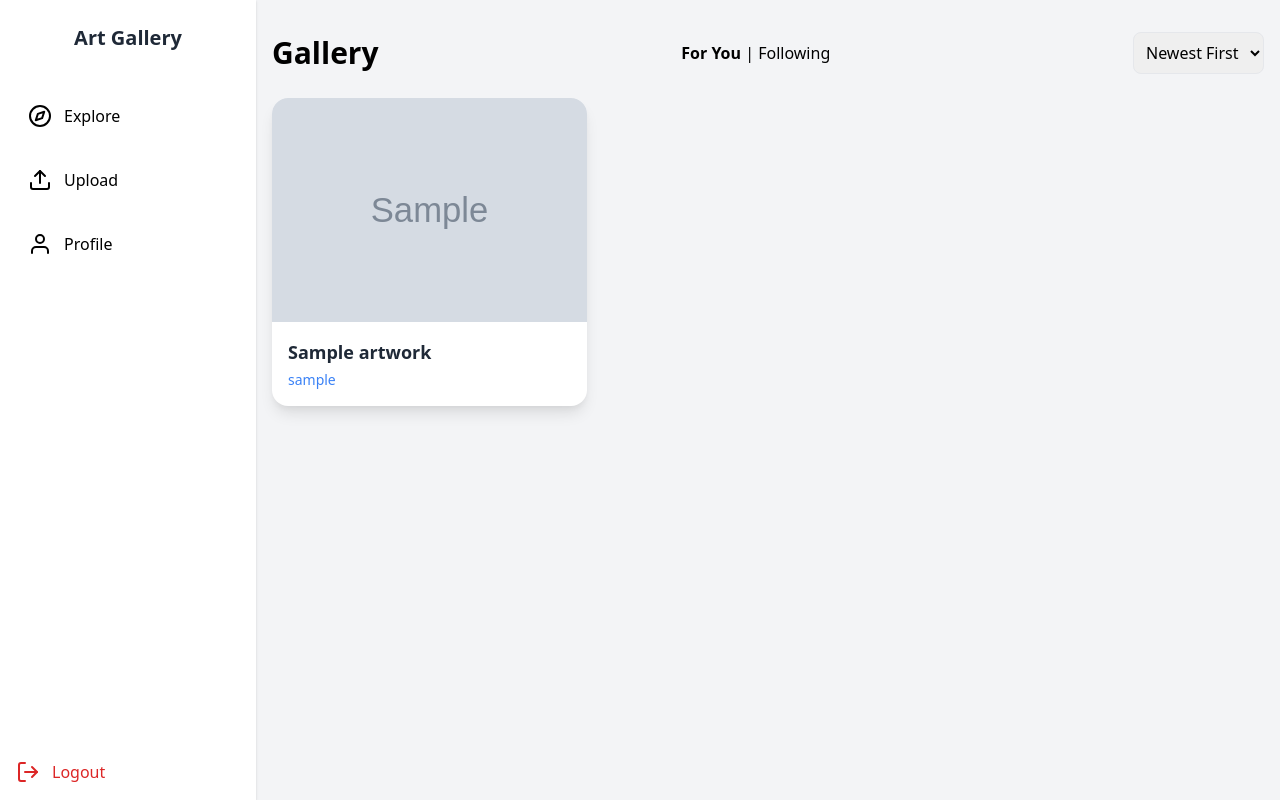
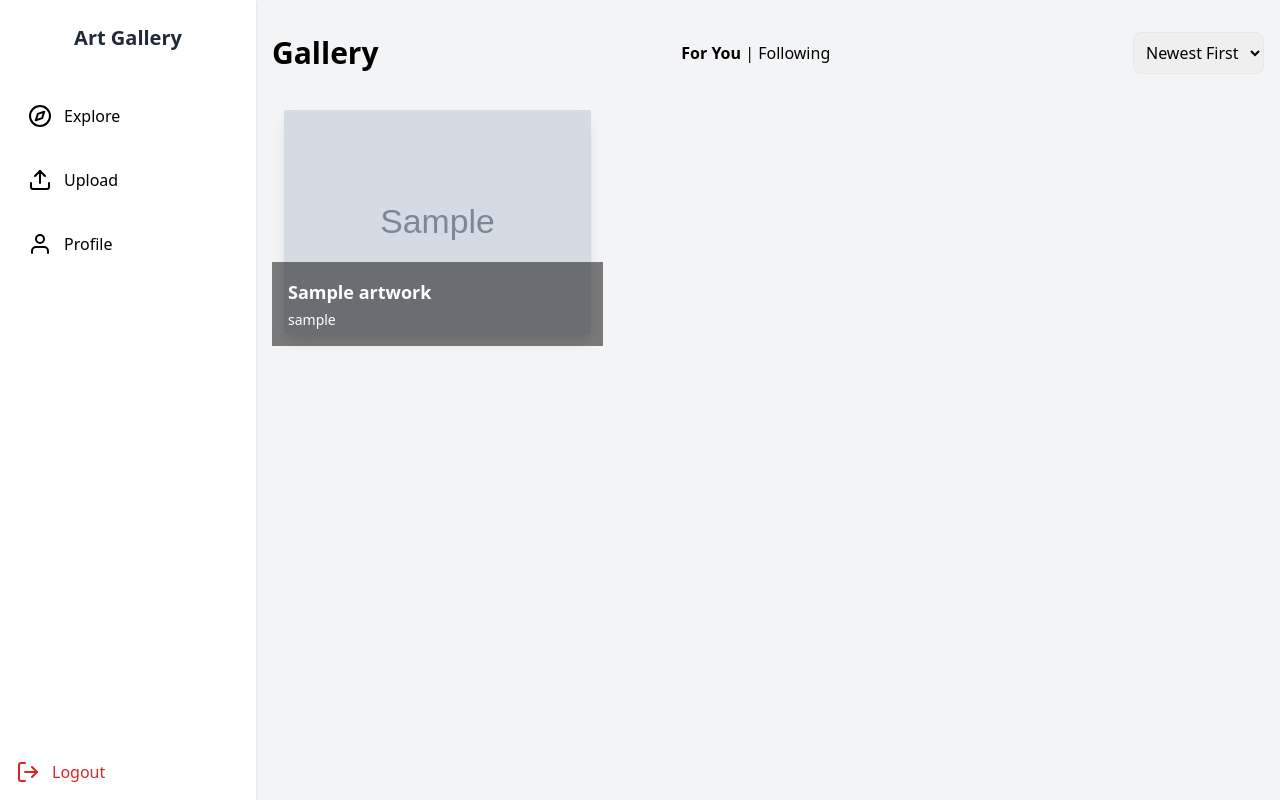
Before and after one commit to Joshuawilfred/webstack-potfolio, a Flask app: page /gallery in a window 1280 px wide. Run offline with Flask 3, Linux system fonts and the light colour scheme; a user stored in the database is signed in; tables that the repository leaves empty hold one stand-in row (values such as "Sample post"); grey boxes marked "Sample" are stand-in pictures.

Commit message:
Minor tweaks | preparing prod

```diff
--- a/app/routes.py
+++ b/app/routes.py
@@ -1,5 +1,5 @@
 # routes.py
-from flask import Blueprint, render_template, redirect, url_for, flash, request, current_app, jsonify
+from flask import Blueprint, render_template, redirect, url_for, flash, request, current_app, jsonify, session
 from flask_login import login_user, logout_user, login_required, current_user
 from werkzeug.security import generate_password_hash, check_password_hash
 from werkzeug.utils import secure_filename
@@ -112,7 +112,7 @@ def artwork_detail(artwork_id):
     artwork = Artwork.query.get_or_404(artwork_id)
     return render_template('artwork_detail.html', artwork=artwork)
 
-# Create a Blueprint for authentication routes
+# Create a Blueprint for authentication routes_
 auth_routes = Blueprint('auth', __name__)
 
 @auth_routes.route('/signup', methods=['GET', 'POST'])
@@ -132,6 +132,13 @@ def signup():
         db.session.commit()
         flash('Account created successfully! Please log in.', 'success')
         return redirect(url_for('auth.login'))
+
+    # Display form errors if any
+    if form.errors:
+        for field, errors in form.errors.items():
+            for error in errors:
+                flash(f"{field}: {error}", 'danger')
+
     return render_template('signup.html', form=form)
 
 @auth_routes.route('/login', methods=['GET', 'POST'])
@@ -149,10 +156,17 @@ def login():
             return redirect(url_for('auth.login'))
 
         login_user(user)
-        flash('Logged in successfully!', 'success')
+        # flash('Logged in successfully!', 'success')
         return redirect(url_for('main.index'))
 
+    # Display form errors if any
+    if form.errors:
+        for field, errors in form.errors.items():
+            for error in errors:
+                flash(f"{field}: {error}", 'danger')
+
     return render_template('login.html', form=form)
+
 
 @auth_routes.route('/forgot-password', methods=['GET', 'POST'])
 def forgot_password():
@@ -164,24 +178,46 @@ def forgot_password():
             flash('No account found with this email.', 'danger')
             return redirect(url_for('auth.forgot_password'))
 
-        # Generate a random token :)
+        # Generate a random token
         token = secrets.token_hex(16)
+        # Store the token in the user's session
+        session['reset_token'] = token
+        session['reset_email'] = email
 
         reset_link = url_for('auth.reset_password', token=token, _external=True)
-        print(f'Password reset link (for demo): {reset_link}')  # Simulating email
 
-        flash('If this email exists, a reset link has been sent.', 'info')
-        return redirect(url_for('auth.login'))
+        # For demo purposes, return the reset link directly on the page
+        flash(f'Password reset link: {reset_link}', 'info')
+        return render_template('forgot_password.html', reset_link=reset_link)
 
     return render_template('forgot_password.html')
 
 @auth_routes.route('/reset-password/<token>', methods=['GET', 'POST'])
 def reset_password(token):
     if request.method == 'POST':
+        if 'reset_email' not in session or 'reset_token' not in session:
+            flash('Session expired. Please request a new password reset.', 'danger')
+            return redirect(url_for('auth.forgot_password'))
+
+        email = session.pop('reset_email')
+        session_token = session.pop('reset_token')
+
+        if token != session_token:
+            flash('Invalid or expired token.', 'danger')
+            return redirect(url_for('auth.forgot_password'))
+
+        user = User.query.filter_by(email=email).first()
+
+        if not user:
+            flash('No account found with this email.', 'danger')
+            return redirect(url_for('auth.forgot_password'))
+
         new_password = request.form.get('password')
         hashed_password = generate_password_hash(new_password, method='pbkdf2:sha256')
 
-        print(f'Password reset successful for token: {token}')
+        user.password = hashed_password #update in db
+        db.session.commit() #save
+
         flash('Password reset successful! Try logging in.', 'success')
         return redirect(url_for('auth.login'))
 
@@ -191,7 +227,7 @@ def reset_password(token):
 @login_required
 def logout():
     logout_user()
-    flash('Logged out successfully!', 'success')
+    print('Logged out successfully!', 'success')
     return redirect(url_for('main.index'))
 
 # Create a Blueprint for follow-related routes
@@ -206,7 +242,7 @@ def follow(user_id):
     else:
         current_user.follow(user_to_follow)
         db.session.commit()
-        flash(f'You are now following {user_to_follow.username}.', 'success')
+        print(f'You are now following {user_to_follow.username}.', 'success')
     return redirect(request.referrer or url_for('main.index'))
 
 @follow_routes.route('/unfollow/<int:user_id>', methods=['POST'])
--- a/app/templates/forgot_password.html
+++ b/app/templates/forgot_password.html
@@ -9,5 +9,10 @@
             Send Reset Link
         </button>
     </form>
+    {% if reset_link %}
+    <div class="mt-4 p-4 bg-green-100 border-l-4 border-green-500 text-green-700">
+        <p>Your reset link: <a href="{{ reset_link }}" class="text-blue-500 hover:underline">{{ reset_link }}</a></p>
+    </div>
+    {% endif %}
 </div>
 {% endblock %}
--- a/app/templates/gallery.html
+++ b/app/templates/gallery.html
@@ -21,24 +21,26 @@
         </select>
     </div>
 
-    <div class="grid grid-cols-1 md:grid-cols-3 gap-6">
+    <div class="flex flex-wrap gap-6">
         {% for artwork in artworks %}
-        <div class="bg-white rounded-2xl shadow-lg overflow-hidden transition-transform transform hover:scale-105">
+        <div class="relative w-full md:w-1/2 lg:w-1/3 p-3">
+            <div class="rounded-sm shadow-lg overflow-hidden">
                 <img src="{{ url_for('static', filename=artwork.image_url.split('static/')[-1]) }}"
                      alt="{{ artwork.title }}"
-                 class="w-full h-56 object-cover">
-            <div class="p-4">
-                <h2 class="text-lg font-bold text-gray-800">
-                    <a href="{{ url_for('main.artwork_detail', artwork_id=artwork.id) }}">
+                     class="w-full h-56 object-cover transition-transform hover:scale-[1.02]">
+                <div class="absolute bottom-0 left-0 right-0 p-4 bg-black bg-opacity-50 text-white">
+                    <h2 class="text-lg font-bold">
+                        <a href="{{ url_for('main.artwork_detail', artwork_id=artwork.id) }}" class="hover:underline">
                             {{ artwork.title }}
                         </a>
                     </h2>
-                <p class="text-gray-600 text-sm mt-1">
+                    <p class="text-sm mt-1">
                         <a href="{{ url_for('main.artist_profile', username=artwork.artist.username) }}"
-                       class="text-blue-500 hover:underline">
+                           class="hover:underline">
                             {{ artwork.artist.username }}
                         </a>
                     </p>
+                </div>
             </div>
         </div>
         {% endfor %}
--- a/run.py
+++ b/run.py
@@ -3,4 +3,4 @@ from app import create_app
 app = create_app()
 
 if __name__ == '__main__':
-    app.run(debug=True, port=5001)
+    app.run(debug=True, port=5000)
```
Also changed, not shown: app/templates/artist_profile.html (+11 -12 lines), app/templates/login.html (+22 -6 lines). Lines whose indentation alone changed are shown as unchanged.
